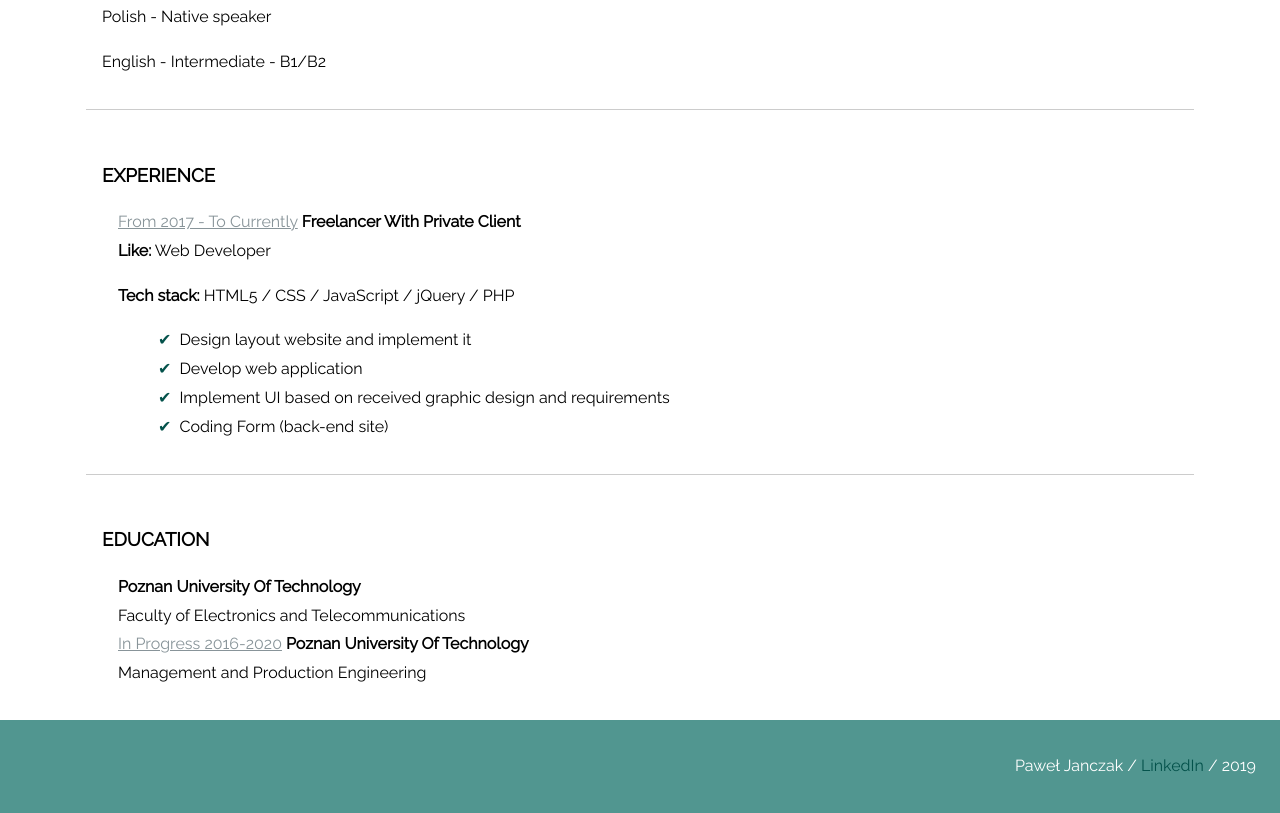
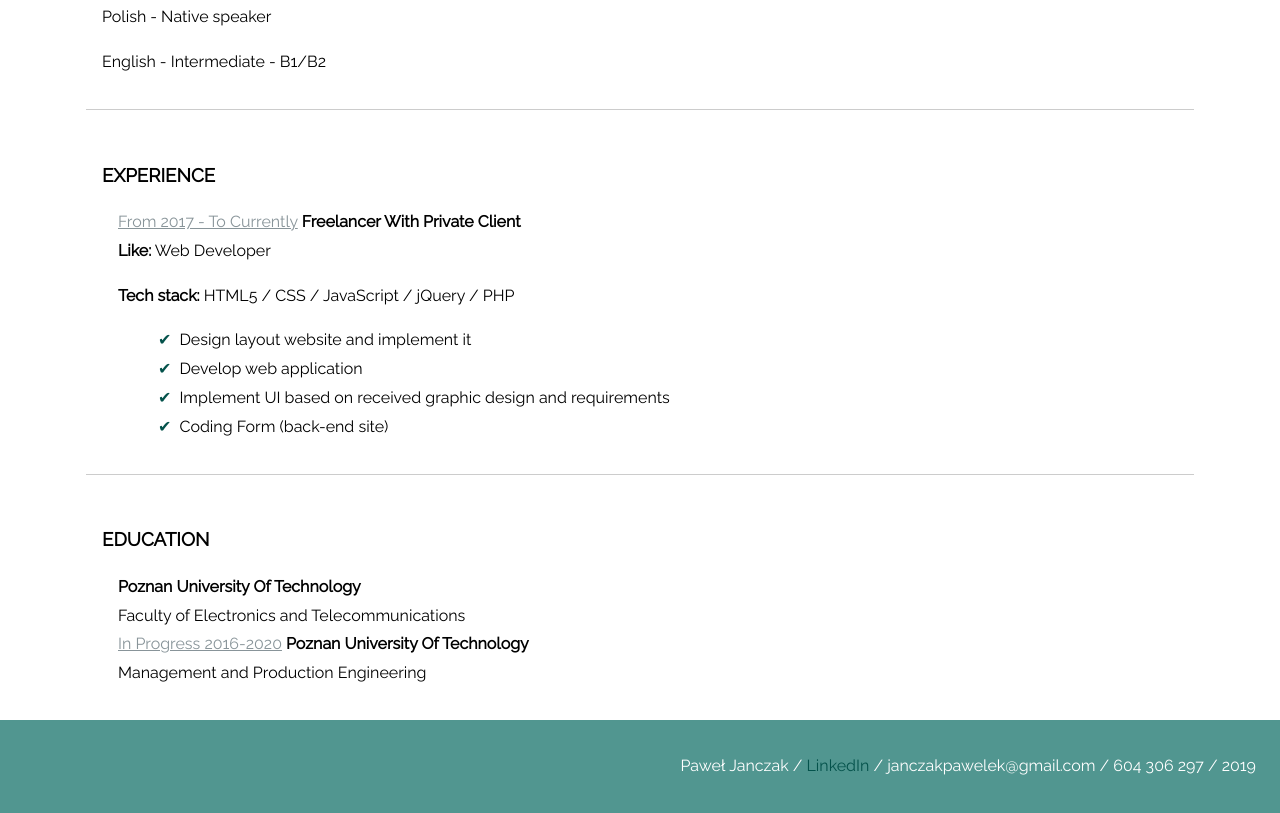
Before and after one commit to maniek9101/my-cv, a plain HTML site: page index.html in a window 1280 px wide. Shown: the part 900-1713 px from the top of the page. Drawn offline with Linux system fonts and the light colour scheme.

Commit message:
add number and email to cv

```diff
--- a/index.html
+++ b/index.html
@@ -105,7 +105,7 @@
         </section>
     </main>
     <footer>
-        <p>Paweł Janczak / <a href="https://www.linkedin.com/in/pawe%C5%82-janczak-81566a155/">LinkedIn</a> / 2019 </p>
+        <p>Paweł Janczak / <a href="https://www.linkedin.com/in/pawe%C5%82-janczak-81566a155/">LinkedIn</a> / janczakpawelek@gmail.com / 604 306 297 / 2019 </p>
     </footer>
 </body>
 
```
